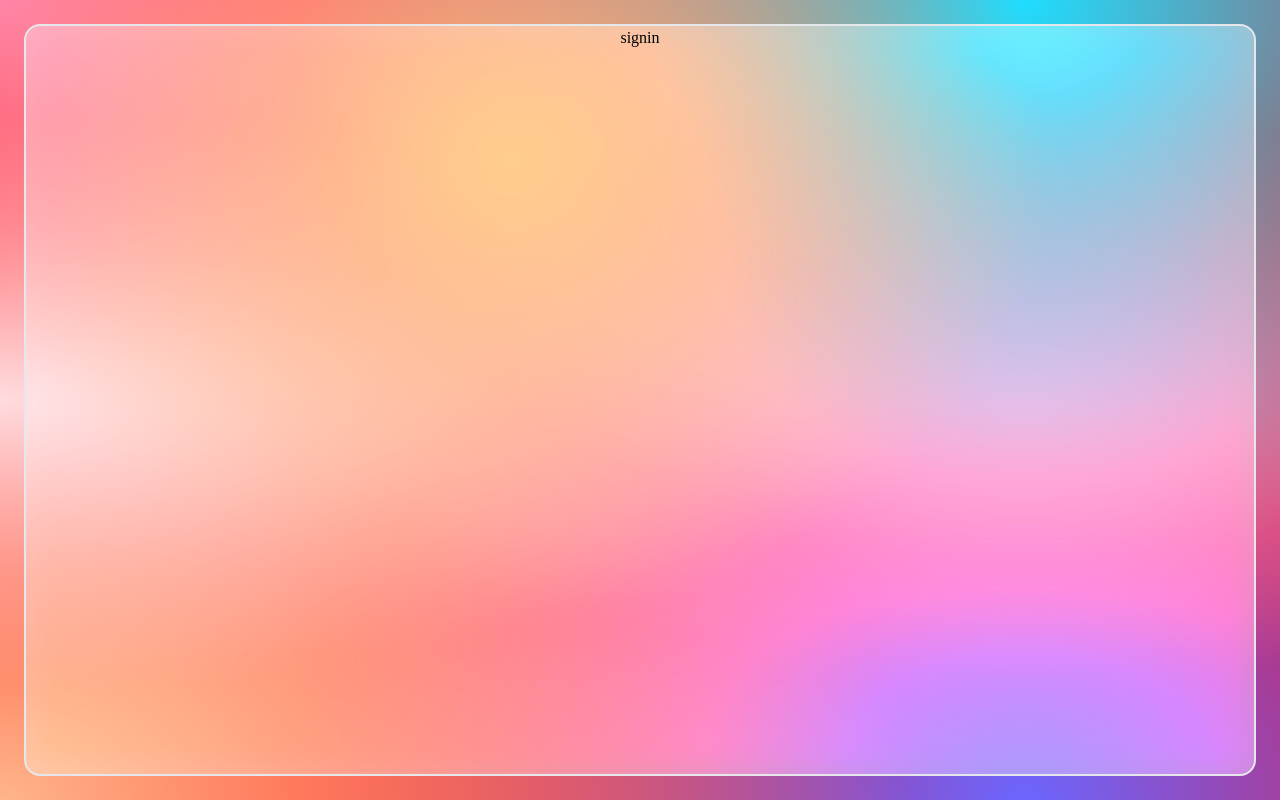
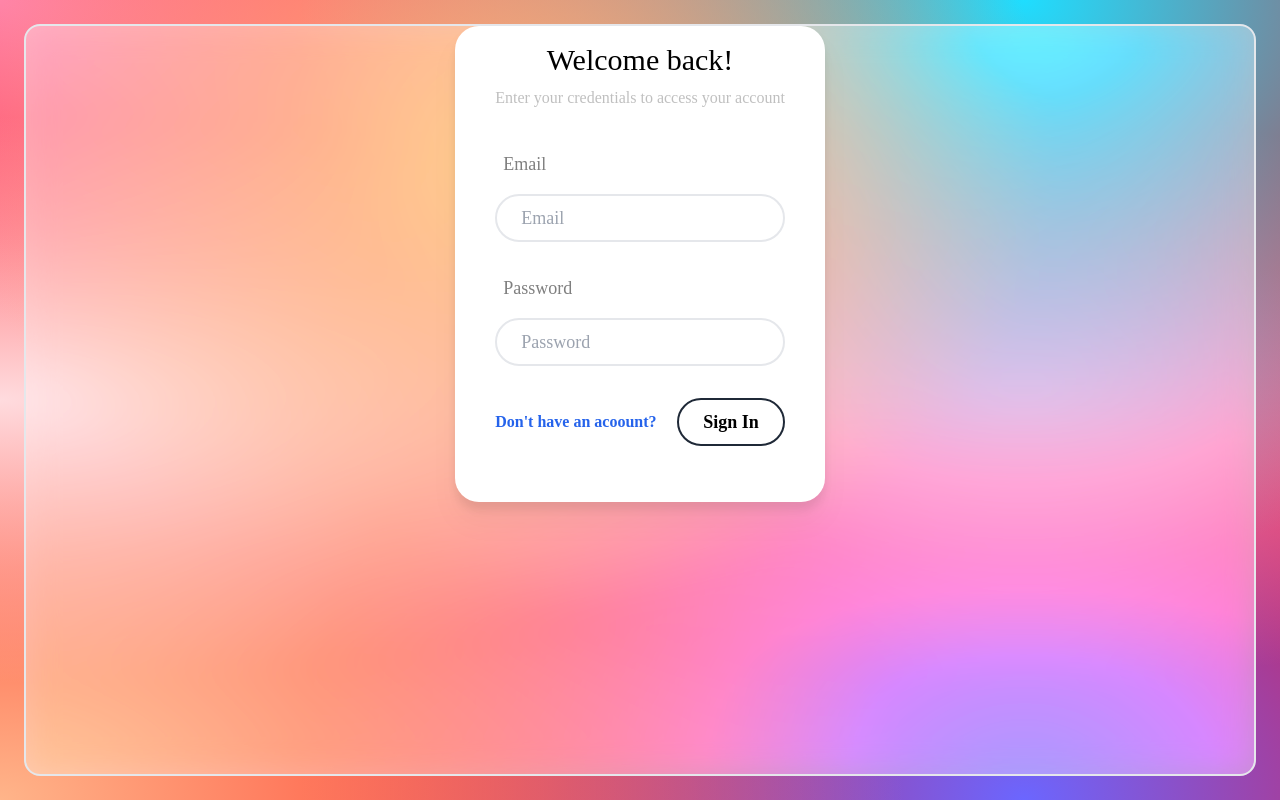
Before and after one commit to Guidantas28/tasks-app, a Next.js app: page /signin in a window 1280 px wide. Built offline with nearby package versions, Linux system fonts and the light colour scheme.

Commit message:
authform pages

```diff
--- a/app/(auth)/register/page.tsx
+++ b/app/(auth)/register/page.tsx
@@ -0,0 +1,7 @@
+import AuthForm from "../../../components/Authform"
+
+export default function Register() {
+    return <div>
+        <AuthForm mode="register" />
+    </div>
+}
--- a/app/(auth)/signin/page.tsx
+++ b/app/(auth)/signin/page.tsx
@@ -1,3 +1,7 @@
+import AuthForm from "../../../components/Authform"
+
 export default function Signin() {
-    return <div>signin</div>
+    return <div>
+        <AuthForm mode="signin" />
+    </div>
 }
```
